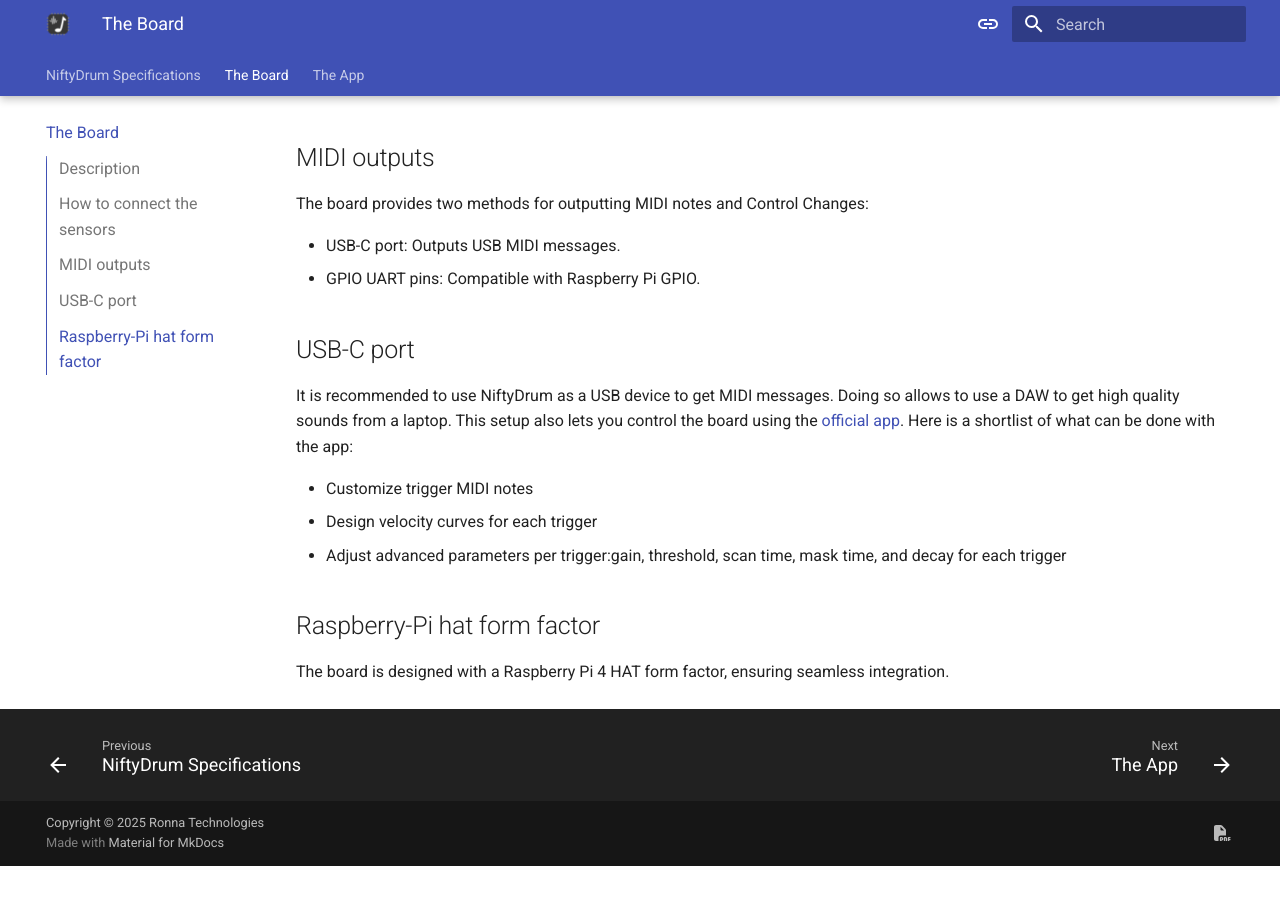
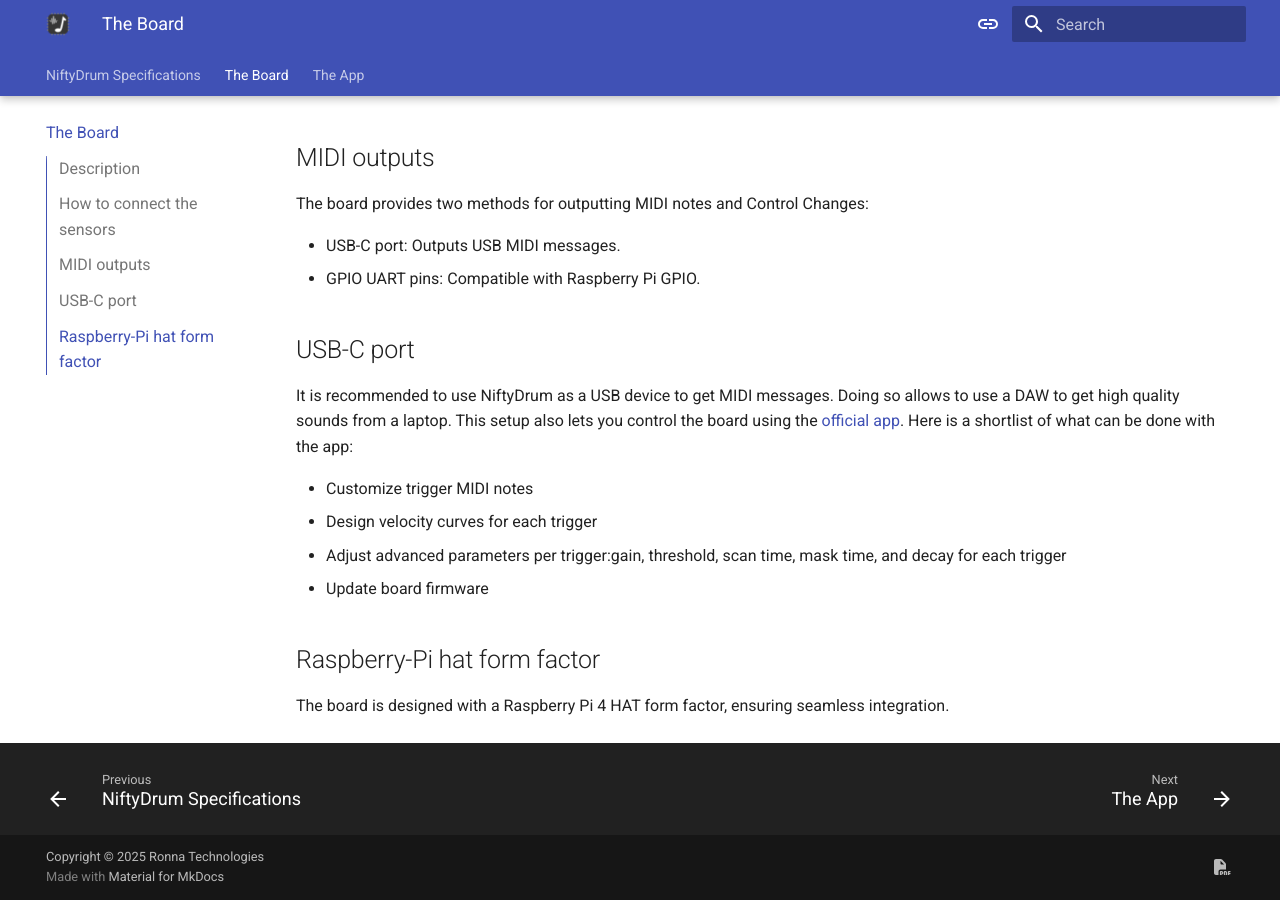
Before and after one commit to RonnaTechnologies/doc.niftydrum.com, an MkDocs documentation site: the page built from doc/1.board.md, in a window 1280 px wide and 900 px high, scrolled down 1243 px. Built offline with MkDocs 1.6.1 and Material for MkDocs 9.7.7, drawn with Linux system fonts in a browser that asks for light colours; before the commit the page ends 2109 px from its top, so only the background shows below that.

Commit message:
add assets

```diff
--- a/doc/1.board.md
+++ b/doc/1.board.md
@@ -46,6 +46,7 @@
 - Customize trigger MIDI notes
 - Design velocity curves for each trigger
 - Adjust advanced parameters per trigger:gain, threshold, scan time, mask time, and decay for each trigger
+- Update board firmware
 
 ## Raspberry-Pi hat form factor
 
```
Also changed, not shown: doc/assets/app-fw.png (added), doc/assets/app-hihat.png (added), doc/assets/app-trigger.png (added).
